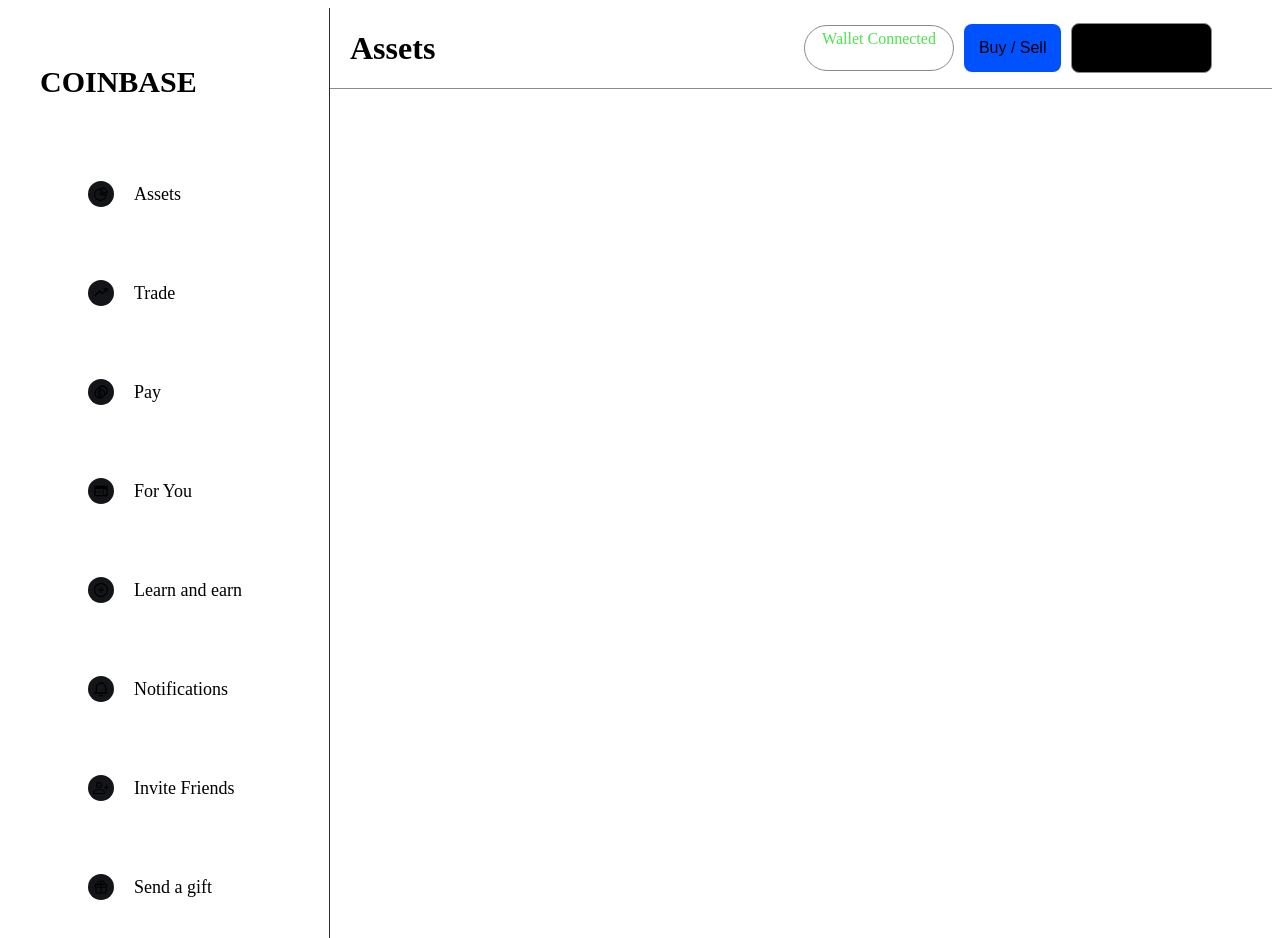
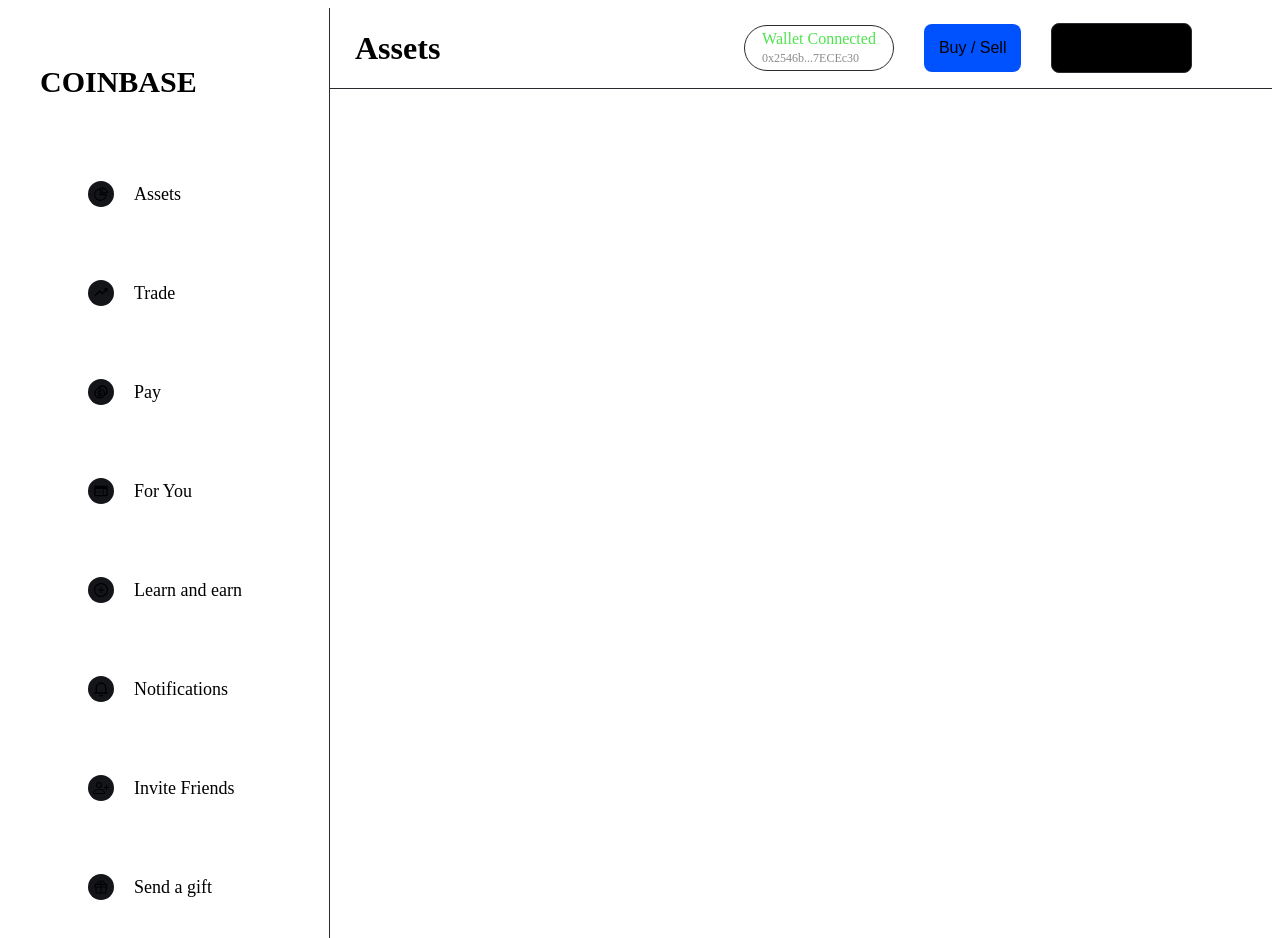
Before and after one commit to ChristanDaniel/coinbase-app, a Next.js app: page / in a window 1280 px wide. Shown: the top 938 px of the page. Built offline with nearby package versions, Linux system fonts and the light colour scheme.

Commit message:
pequenas alterações

```diff
--- a/src/components/Header/styles.ts
+++ b/src/components/Header/styles.ts
@@ -8,22 +8,22 @@
   align-items: center;
   justify-content: space-between;
 
-  border-bottom: 1px solid #8b8b8b;
+  border-bottom: 1px solid #282b2f;
 
   h1 {
-    margin-left: 20px;
+    margin-left: 25px;
   }
 
   div {
     display: flex;
     align-items: center;
-    gap: 10px;
-    margin-right: 60px;
+    gap: 30px;
+    margin-right: 80px;
 
     P {
       display: flex;
       flex-direction: column;
-      border: 1px solid #8b8b8b;
+      border: 1px solid #282b2f;
       padding: 4px 17px 4px 17px;
       border-radius: 35px;
       font-size: 16px;
@@ -31,7 +31,7 @@
 
       span {
         font-size: 12px;
-        color: #fff;
+        color: #8b8b8b;
         margin-top: 3px;
       }
     }
@@ -42,7 +42,7 @@
 
     #button-receive {
       background-color: black;
-      border: 1px solid #8b8b8b;
+      border: 1px solid #282b2f;
     }
   }
 `
```
